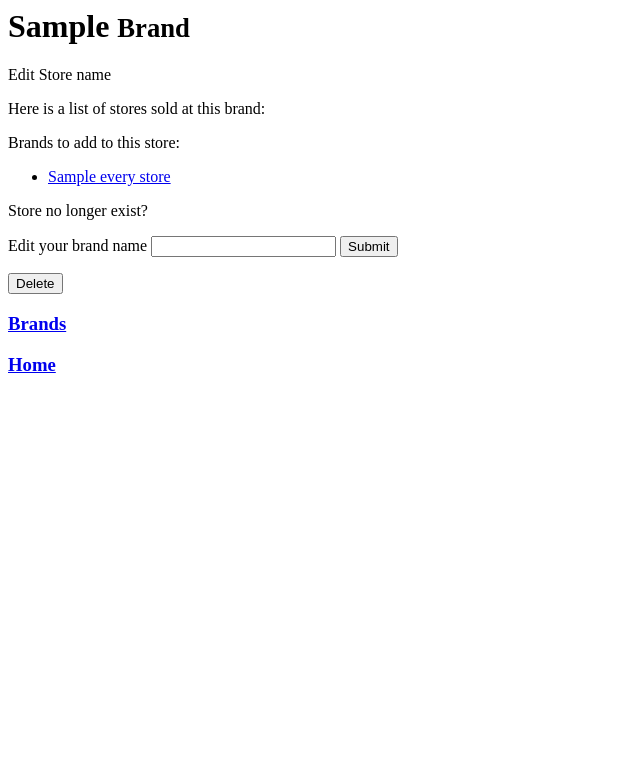
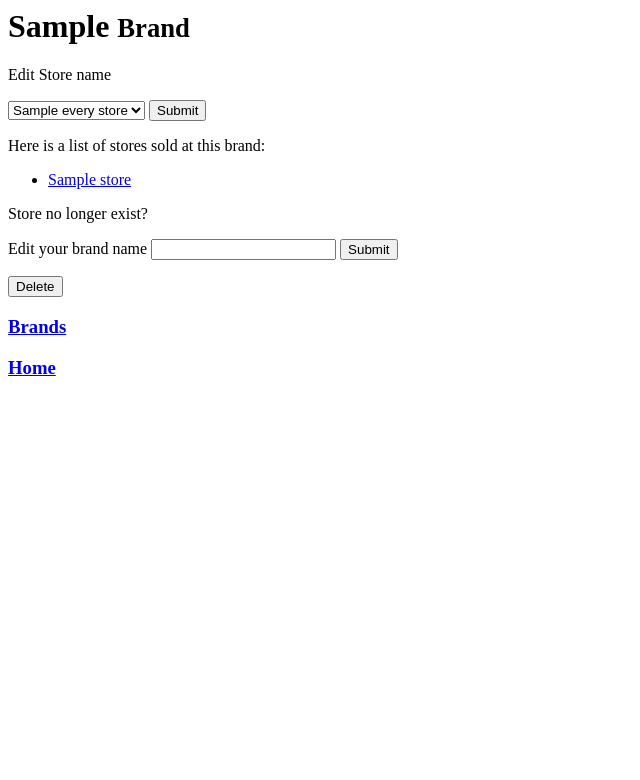
Before and after one commit to bjkropff/ShoeStore, a PHP site: template views/style.html.twig in a window 1280 px wide. Shown: the top 780 px of the page, without its empty margins (0-640 px from the left). Run offline with PHP 8.4, Linux system fonts and the light colour scheme; the template is opened without the code that fills it: most values are stand-ins (such as "Sample title", 1, 10 or a date in 2020); some libraries are stand-ins or nearby versions.

Commit message:
Add functionality to add stores to brands

```diff
--- a/views/style.html.twig
+++ b/views/style.html.twig
@@ -11,21 +11,21 @@
             <label for="new_style">Edit Store name</label>
         </form>
 
+        <form action="/brands/{{ brand.getId }}" method="post">
+            <select name="store_id">
+                {% for store in every_store %}
+                    <option value="{{ store.getId }}">{{ store.getName }} </option>
+                {% endfor %}
+            </select>
+            <button type="submit" name="button">Submit</button>
+        </form>
 
-        <p>
+        {% if stores is not empty %}
             Here is a list of stores sold at this brand:
-        </p>
-
-        {% if every_store is not empty %}
-            Brands to add to this store:
-            {% for store in every_store %}
+            {% for store in stores %}
                 <ul>
                     <li><a href="/stores/{{ store.getId }}">{{ store.getName }}</a>
-                        <form action="/delete_store" method="post">
-                            <input name="_method" type="hidden" value="delete">
-                            <input value="{{ brand.getId }}" id="brand_id" name="brand_id" type="hidden">
-                            <input value="{{ store.getId }}" id="store_id" name="store_id" type="hidden">
-                        </form>
+
                     </li>
                 </ul>
             {% endfor %}
@@ -37,7 +37,7 @@
         <p>
             Store no longer exist?
         </p>
-        <form action="/brands/{{ brand.id }}" method="post">
+        <form action="/brands/{{ brand.getId }}" method="post">
             <input type="hidden" name="_method" value="patch">
             <label for="new_style">Edit your brand name</label>
             <input type="text" name="new_style">
```
Also changed, not shown: app/app.php (+7 -0 lines).
